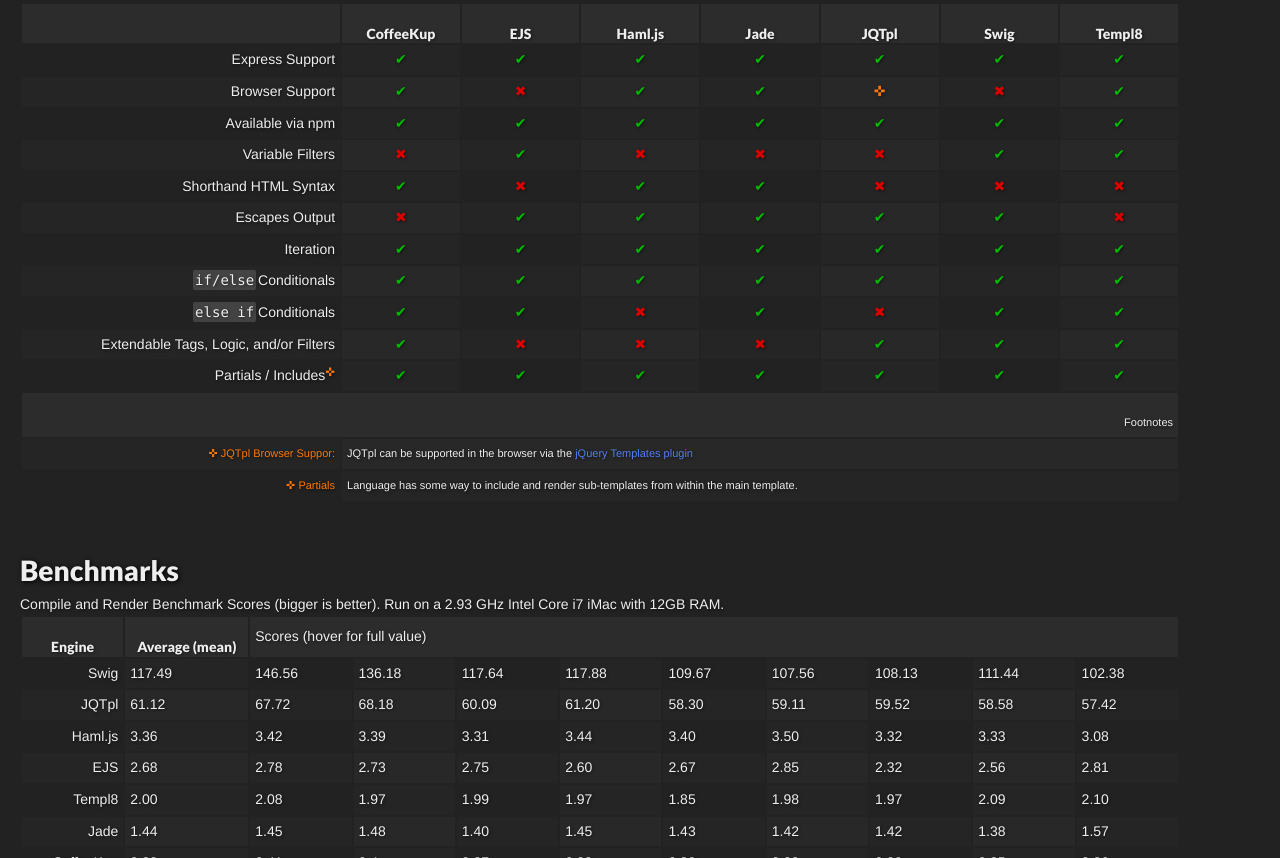
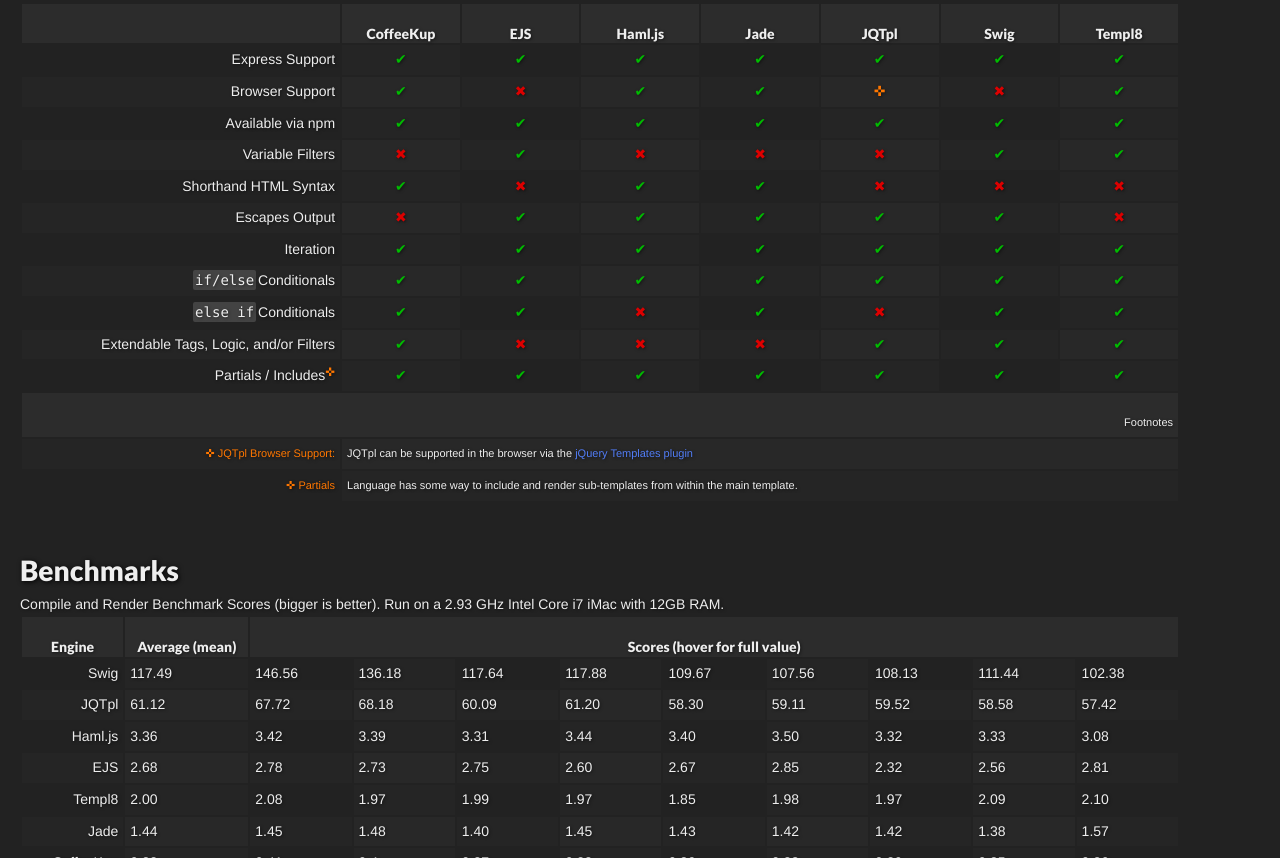
Before and after one commit to paularmstrong/node-templates, a website: page index.html in a window 1280 px wide. Shown: the part 438-1296 px from the top of the page. Drawn offline with Linux system fonts and the light colour scheme.

Commit message:
fixing typos

```diff
--- a/index.html
+++ b/index.html
@@ -162,7 +162,7 @@
                     <th colspan="8">Footnotes</th>
                 </tr>
                 <tr id="jqtpl-browser">
-                    <th><span class="partial">✜ JQTpl Browser Suppor:</span></th>
+                    <th><span class="partial">✜ JQTpl Browser Support:</span></th>
                     <td colspan="7">JQTpl can be supported in the browser via the <a href="https://github.com/jquery/jquery-tmpl">jQuery Templates plugin</a></td>
                 </tr>
                 <tr id="#partials">
@@ -182,7 +182,7 @@
                 <tr>
                     <th>Engine</th>
                     <th>Average (mean)</th>
-                    <td colspan="9">Scores (hover for full value)</td>
+                    <th colspan="9">Scores (hover for full value)</th>
                 </tr>
             </thead>
             <tbody>
```
